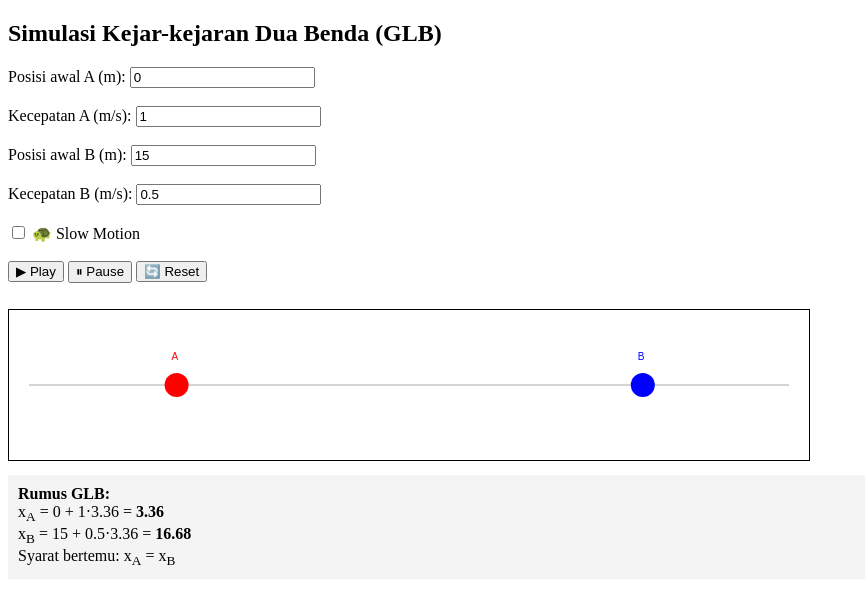
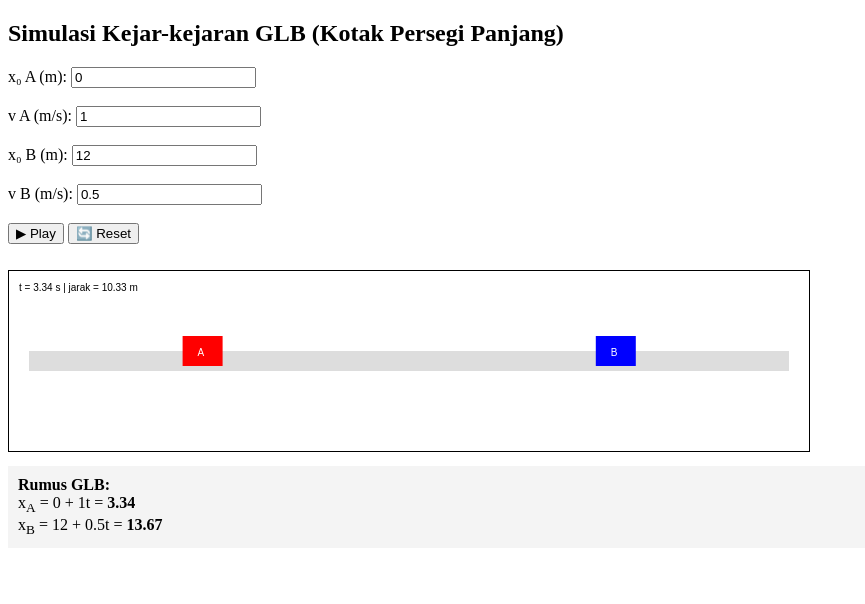
Before and after one commit to akhnadina53-hue/projek-GLB, a plain HTML site: page index.html in a window 1280 px wide. Both pictures are taken after a click on the button "▶ Play". Shown: the whole page, without its empty margins (0-865 px from the left). Drawn offline with Linux system fonts and the light colour scheme.

Commit message:
Update index.html

```diff
--- a/index.html
+++ b/index.html
@@ -2,133 +2,140 @@
 <html lang="id">
 <head>
 <meta charset="UTF-8">
-<title>Simulasi GLB Kejar-kejaran</title>
+<title>Simulasi GLB – Kotak Persegi Panjang</title>
 
 <style>
-    canvas { border:1px solid black; margin-top:10px }
-    .rumus { background:#f4f4f4; padding:10px; margin-top:10px }
+    canvas {
+        border: 1px solid black;
+        margin-top: 10px;
+    }
+    #rumus {
+        background: #f4f4f4;
+        padding: 10px;
+        margin-top: 10px;
+    }
 </style>
 </head>
 
 <body>
 
-<h2>Simulasi Kejar-kejaran Dua Benda (GLB)</h2>
+<h2>Simulasi Kejar-kejaran GLB (Kotak Persegi Panjang)</h2>
 
-Posisi awal A (m): <input id="xA0" value="0"><br><br>
-Kecepatan A (m/s): <input id="vA" value="1"><br><br>
-Posisi awal B (m): <input id="xB0" value="15"><br><br>
-Kecepatan B (m/s): <input id="vB" value="0.5"><br><br>
+<label>x₀ A (m):</label>
+<input id="xA" type="number" value="0"><br><br>
 
-<label>
-<input type="checkbox" id="slow"> 🐢 Slow Motion
-</label><br><br>
+<label>v A (m/s):</label>
+<input id="vA" type="number" value="1"><br><br>
+
+<label>x₀ B (m):</label>
+<input id="xB" type="number" value="12"><br><br>
+
+<label>v B (m/s):</label>
+<input id="vB" type="number" value="0.5"><br><br>
 
 <button onclick="mulai()">▶ Play</button>
-<button onclick="pause()">⏸ Pause</button>
 <button onclick="reset()">🔄 Reset</button>
 
 <p id="hasil"></p>
 
-<canvas id="kanvas" width="800" height="150"></canvas>
+<canvas id="kanvas" width="800" height="180"></canvas>
 
-<div class="rumus" id="rumus"></div>
+<div id="rumus"></div>
 
 <script>
-let ctx = document.getElementById("kanvas").getContext("2d");
-let animasi, jalan=false;
+const canvas = document.getElementById("kanvas");
+const ctx = canvas.getContext("2d");
 
-let xA0, xB0, vA, vB;
-let xA, xB, t;
-let skala = 35;
+let xA0, xB0, xA, xB, vA, vB, t;
+let jalan = false;
+let animasi;
+let skala = 40;
+let lebar = 40;
+let tinggi = 30;
 
-function mulai(){
-    if(jalan) return;
+function mulai() {
+    xA0 = xA = parseFloat(document.getElementById("xA").value);
+    vA = parseFloat(document.getElementById("vA").value);
+    xB0 = xB = parseFloat(document.getElementById("xB").value);
+    vB = parseFloat(document.getElementById("vB").value);
 
-    xA0 = parseFloat(xA0 = document.getElementById("xA0").value);
-    xB0 = parseFloat(document.getElementById("xB0").value);
-    vA  = parseFloat(document.getElementById("vA").value);
-    vB  = parseFloat(document.getElementById("vB").value);
-
-    if(xA0>=xB0 || vA<=vB){
-        hasil.innerHTML="❌ A harus di belakang dan lebih cepat";
+    if (xA >= xB || vA <= vB) {
+        hasil.innerHTML = "<b style='color:red'>A harus di belakang dan lebih cepat dari B</b>";
         return;
     }
 
-    xA = xA0;
-    xB = xB0;
-    t  = 0;
+    t = 0;
     jalan = true;
-    gambar();
+    animasi = requestAnimationFrame(gambar);
 }
 
-function pause(){ jalan=false; }
-
-function reset(){
-    jalan=false;
-    ctx.clearRect(0,0,800,150);
-    hasil.innerHTML="";
-    rumus.innerHTML="";
+function reset() {
+    cancelAnimationFrame(animasi);
+    jalan = false;
+    ctx.clearRect(0, 0, canvas.width, canvas.height);
+    hasil.innerHTML = "";
+    rumus.innerHTML = "";
 }
 
-function gambar(){
-    if(!jalan) return;
+function gambar() {
+    if (!jalan) return;
 
-    ctx.clearRect(0,0,800,150);
+    let dt = (xB - xA < 1) ? 0.005 : 0.02; // slow motion saat dekat
 
-    let slow = document.getElementById("slow").checked;
-    let dt = slow ? 0.005 : 0.02;
+    ctx.clearRect(0, 0, canvas.width, canvas.height);
 
     // lintasan
-    ctx.beginPath();
-    ctx.moveTo(20,75);
-    ctx.lineTo(780,75);
-    ctx.strokeStyle="#aaa";
-    ctx.stroke();
+    ctx.fillStyle = "#ddd";
+    ctx.fillRect(20, 80, canvas.width - 40, 20);
 
-    let jarak = xB-xA;
+    let jarak = xB - xA;
 
-    // efek menyatu
-    if(jarak<=0.2){
-        ctx.beginPath();
-        ctx.arc(xA*skala+50,75,16,0,Math.PI*2);
-        ctx.fillStyle="purple";
-        ctx.fill();
+    // posisi pixel
+    let pxA = xA * skala + 40;
+    let pxB = xB * skala + 40;
+
+    // jika bertemu → menyatu
+    if (pxA + lebar >= pxB) {
+        ctx.fillStyle = "purple";
+        ctx.fillRect(pxB, 65, lebar, tinggi);
 
         hasil.innerHTML =
-        "🧲 <b>BERTEMU & MENYATU</b><br>"+
-        "t = "+t.toFixed(2)+" s<br>"+
-        "x = "+xA.toFixed(2)+" m";
-        jalan=false;
+            "🧲 <b>A dan B bertemu & menyatu</b><br>" +
+            "t = <b>" + t.toFixed(2) + " s</b>";
+
+        jalan = false;
         return;
     }
 
-    // benda A
-    ctx.beginPath();
-    ctx.arc(xA*skala+50,75,12,0,Math.PI*2);
-    ctx.fillStyle="red";
-    ctx.fill();
-    ctx.fillText("A",xA*skala+45,50);
+    // kotak A (merah)
+    ctx.fillStyle = "red";
+    ctx.fillRect(pxA, 65, lebar, tinggi);
+    ctx.fillStyle = "white";
+    ctx.fillText("A", pxA + 15, 85);
 
-    // benda B
-    ctx.beginPath();
-    ctx.arc(xB*skala+50,75,12,0,Math.PI*2);
-    ctx.fillStyle="blue";
-    ctx.fill();
-    ctx.fillText("B",xB*skala+45,50);
+    // kotak B (biru)
+    ctx.fillStyle = "blue";
+    ctx.fillRect(pxB, 65, lebar, tinggi);
+    ctx.fillStyle = "white";
+    ctx.fillText("B", pxB + 15, 85);
+
+    // info
+    ctx.fillStyle = "black";
+    ctx.fillText(`t = ${t.toFixed(2)} s | jarak = ${jarak.toFixed(2)} m`, 10, 20);
 
     // rumus berjalan
     rumus.innerHTML = `
     <b>Rumus GLB:</b><br>
-    x<sub>A</sub> = ${xA0} + ${vA}·${t.toFixed(2)} = <b>${xA.toFixed(2)}</b><br>
-    x<sub>B</sub> = ${xB0} + ${vB}·${t.toFixed(2)} = <b>${xB.toFixed(2)}</b><br>
-    Syarat bertemu: x<sub>A</sub> = x<sub>B</sub>
+    x<sub>A</sub> = ${xA0} + ${vA}t = <b>${xA.toFixed(2)}</b><br>
+    x<sub>B</sub> = ${xB0} + ${vB}t = <b>${xB.toFixed(2)}</b>
     `;
 
-    xA += vA*dt;
-    xB += vB*dt;
-    t  += dt;
+    // update posisi
+    xA += vA * dt;
+    xB += vB * dt;
+    t += dt;
 
-    animasi=requestAnimationFrame(gambar);
+    animasi = requestAnimationFrame(gambar);
 }
 </script>
 
```
